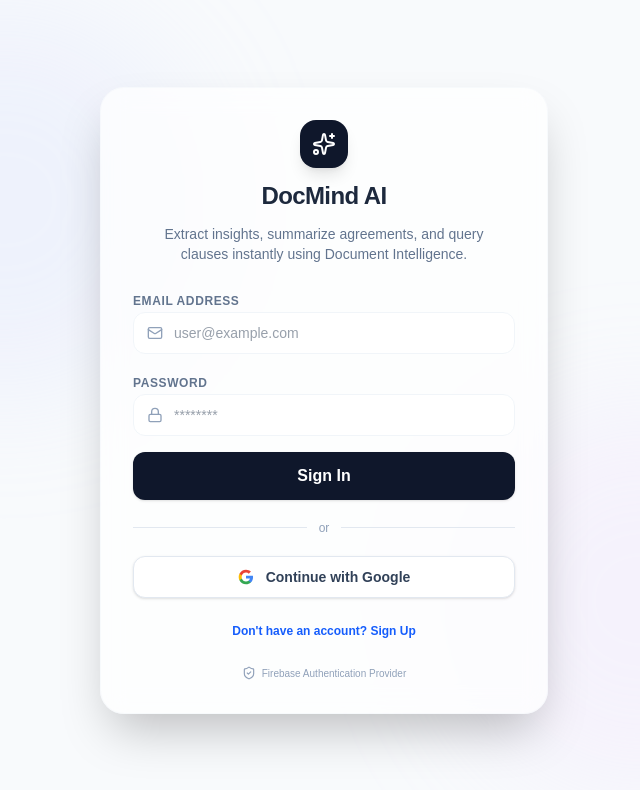
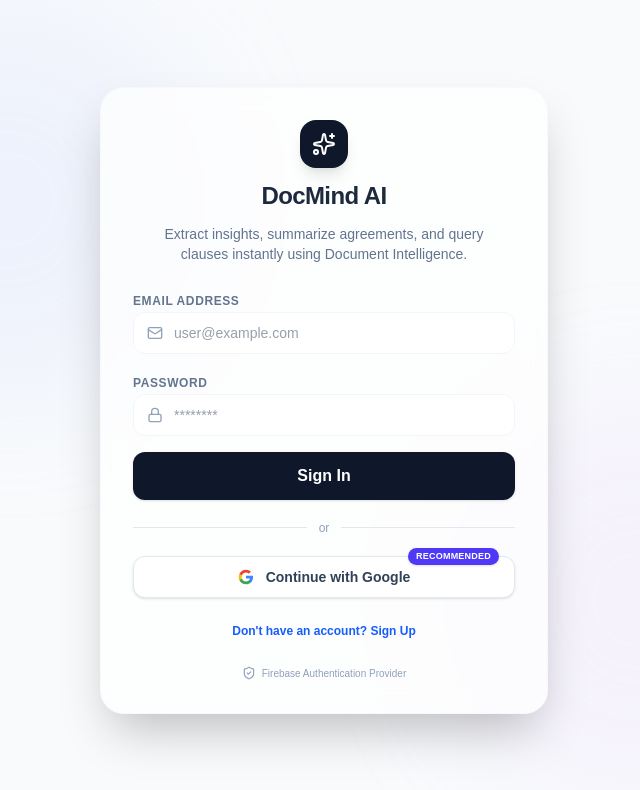
Before and after one commit to 3107Alok/DocMind-AI, a Next.js app: page / in a window 1280 px wide. Shown: the top 790 px of the page, without its empty margins (316-956 px from the left). Built offline with nearby package versions, Linux system fonts and the light colour scheme; no server answers.

Commit message:
style: add Recommended badge to Google Sign-In button

```diff
--- a/src/components/LoginView.tsx
+++ b/src/components/LoginView.tsx
@@ -172,12 +172,13 @@
         </div>
 
         {/* Google Sign-In Button (moved below the Sign In / signup form) */}
+        <div className="relative mt-5">
           <button
             type="button"
             id="google-signin-btn"
             onClick={handleGoogleSignIn}
             disabled={googleLoading || loading}
-          className="mt-5 w-full flex items-center justify-center gap-3 py-2.5 px-4 bg-white hover:bg-slate-50 border border-slate-200 rounded-xl font-semibold text-sm text-slate-700 shadow-sm transition-all duration-200 disabled:opacity-50 disabled:cursor-not-allowed"
+            className="w-full flex items-center justify-center gap-3 py-2.5 px-4 bg-white hover:bg-slate-50 border border-slate-200 rounded-xl font-semibold text-sm text-slate-700 shadow-sm transition-all duration-200 disabled:opacity-50 disabled:cursor-not-allowed"
           >
             {googleLoading ? (
               <svg className="animate-spin h-4 w-4 text-slate-500" fill="none" viewBox="0 0 24 24">
@@ -194,6 +195,10 @@
             )}
             {googleLoading ? "Signing in..." : "Continue with Google"}
           </button>
+          <span className="absolute -top-2 right-4 px-2 py-0.5 bg-indigo-600 text-white rounded-full text-[9px] font-bold tracking-wide shadow-sm pointer-events-none select-none uppercase">
+            Recommended
+          </span>
+        </div>
 
         {/* Toggle Switch */}
         <div className="mt-5 text-center">
```
Lines whose indentation alone changed are shown as unchanged.
